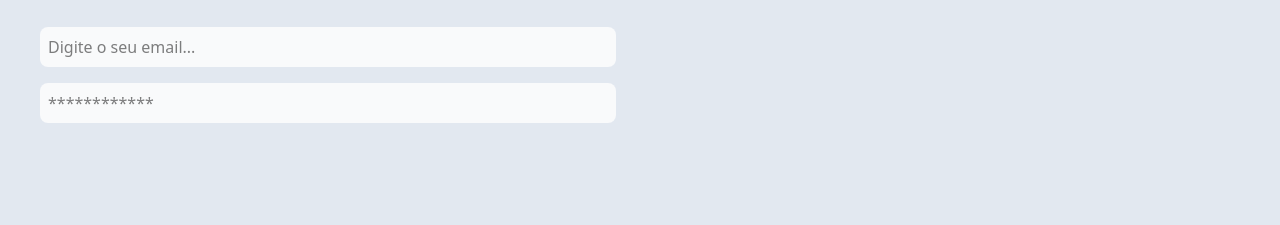
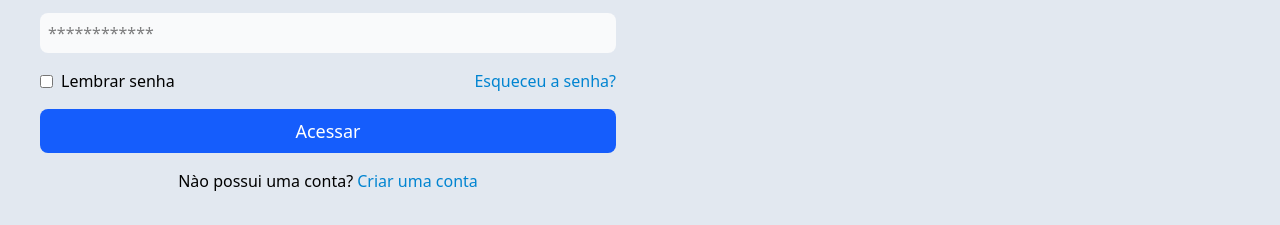
Before and after one commit to BatystaG/LoginScreen, a website: page src/index.html in a window 1280 px wide. Shown: the part 447-672 px from the top of the page. Drawn offline with Linux system fonts and the light colour scheme.

Commit message:
Button e checkbox

```diff
--- a/src/index.html
+++ b/src/index.html
@@ -1,11 +1,13 @@
 <!DOCTYPE html>
 <html lang="en">
+
 <head>
     <meta charset="UTF-8">
     <meta name="viewport" content="width=device-width, initial-scale=1.0">
     <link href="../style/output.css" rel="stylesheet">
     <title>Document</title>
 </head>
+
 <body class="bg-slate-200">
 
     <main class="w-full min-h-screen flex flex-col md:flex-row items-center justify-center mx-auto">
@@ -15,9 +17,20 @@
             <div class="w-full max-w-xl flex justify-center items-center flex-col gap-4">
                 <img class="w-36 hover:scale-110 duration-300" src="assets/user.png" alt="Logo do usuario">
                 <h1 class="text-4xl font-bold mb-7">Login</h1>
-                <input class="w-full p-2 rounded-lg bg-gray-50 outline-none" type="text" placeholder="Digite o seu email...">
+                <input class="w-full p-2 rounded-lg bg-gray-50 outline-none" type="text"
+                    placeholder="Digite o seu email...">
                 <input class="w-full p-2 rounded-lg bg-gray-50 outline-none" type="password" placeholder="************">
-            </div>
+                <div class="w-full flex items-center justify-between">
+                    <div class="flex items-center gap-2">
+                        <input type="checkbox">
+                        <label class="font-medium">Lembrar senha</label>
+                    </div>
+                    <a class="text-sky-600 hover:text-sky-500 duration-200" href="#">Esqueceu a senha?</a>
+                </div>
+
+                <button class="w-full bg-blue-600 p-2 rounded-lg text-white text-lg font-medium hover:bg-blue-500 duration-200">Acessar</button>
+
+                <p>Nào possui uma conta? <a class="font-medium text-sky-600 hover:text-sky-500 duration-200" href="#">Criar uma conta</a></p>
 
         </section>
 
@@ -27,4 +40,5 @@
 
 
 </body>
+
 </html>
```
Also changed, not shown: style/output.css.
